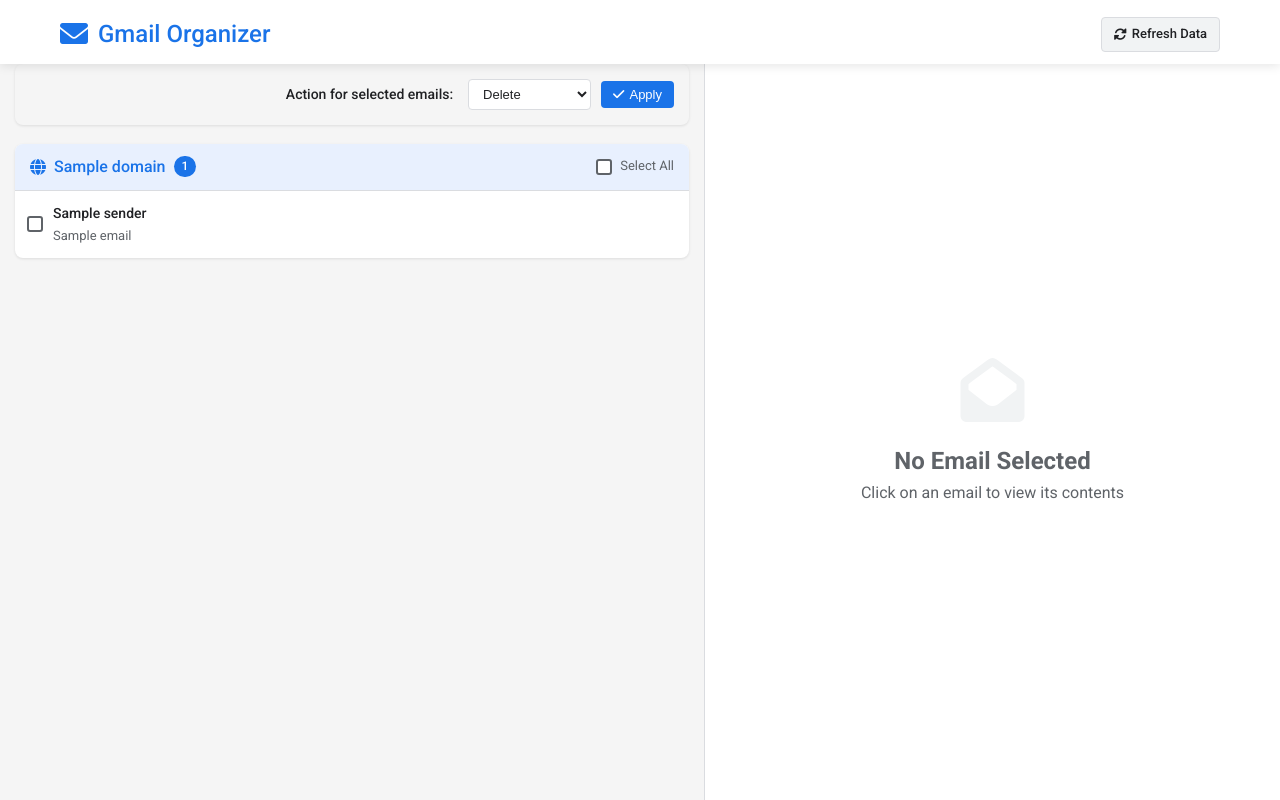
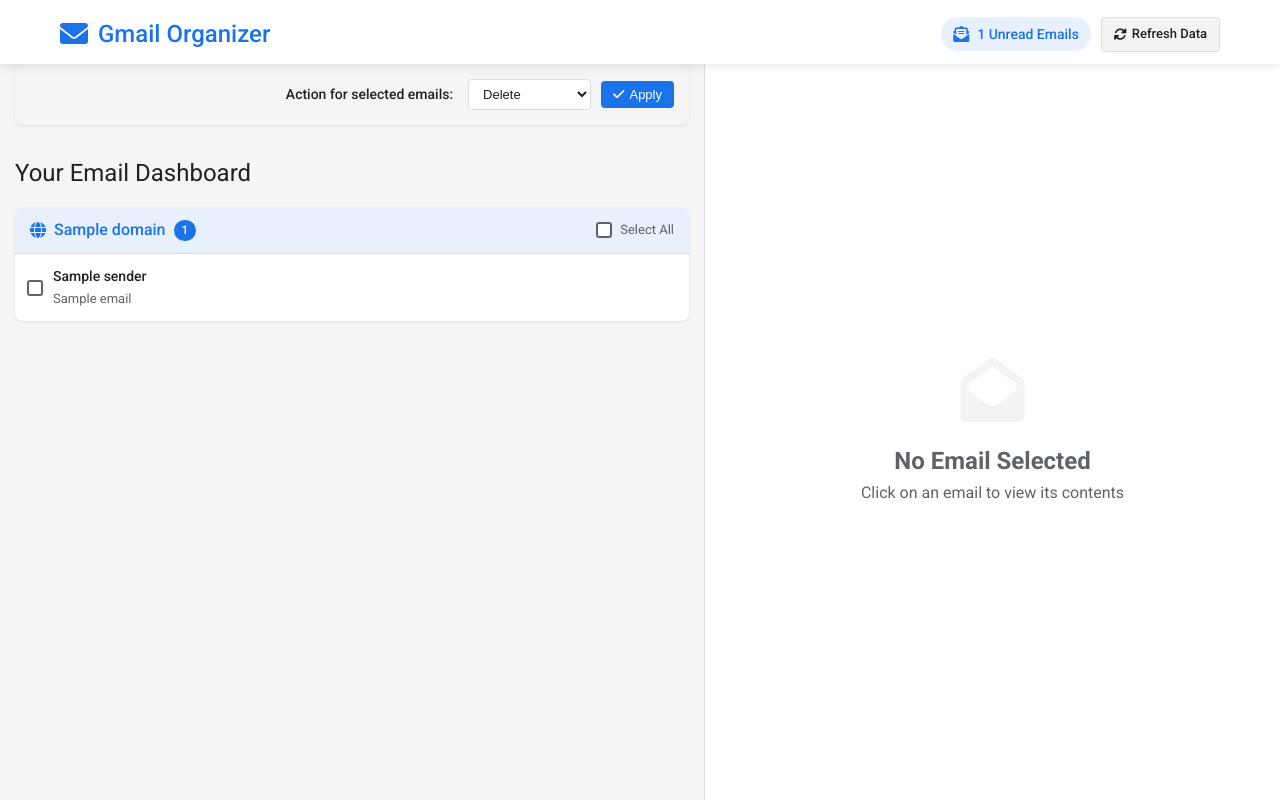
Before and after one commit to tanmaybinaykiya/gmail-organizer, a Flask app: template templates/index.html in a window 1280 px wide. Run offline with Flask 3, Linux system fonts and the light colour scheme; the template is opened without the code that fills it: most values are stand-ins (such as "Sample title", 1, 10 or a date in 2020).

Commit message:
Add unread email count display and styling

```diff
--- a/app.py
+++ b/app.py
@@ -17,6 +17,7 @@ app = Flask(__name__)
 SCOPES = ['https://mail.google.com/']
 CACHE_DIR = 'email_cache'
 CACHE_EXPIRY = 24  # Cache expiry in hours
+MAX_EMAILS = 100  # Maximum number of emails to fetch
 
 # Create cache directory if it doesn't exist
 if not os.path.exists(CACHE_DIR):
@@ -86,14 +87,30 @@ def index():
     cached_data = load_from_cache('list')
     if cached_data:
         # Sort the cached data by number of emails in each domain
-        sorted_data = dict(sorted(cached_data.items(),
+        sorted_data = dict(sorted(cached_data['grouped'].items(),
                                  key=lambda item: len(item[1]),
                                  reverse=True))
-        return render_template('index.html', grouped=sorted_data)
+        return render_template('index.html', grouped=sorted_data, total_unread=cached_data['total_unread'])
 
     # If no valid cache, fetch from Gmail API
     service = get_gmail_service()
-    results = service.users().messages().list(userId='me', maxResults=50).execute()
+
+    # Get total unread count first
+    result = service.users().messages().list(
+        userId='me',
+        q='is:unread',
+        maxResults=1
+    ).execute()
+
+    total_unread = result.get('resultSizeEstimate', 0)
+
+    # Now fetch the actual unread messages
+    results = service.users().messages().list(
+        userId='me',
+        q='is:unread',
+        maxResults=MAX_EMAILS
+    ).execute()
+
     messages = results.get('messages', [])
     email_data = []
 
@@ -113,18 +130,27 @@ def index():
         })
 
     df = pd.DataFrame(email_data)
-    # Group by domain instead of category
-    grouped = df.groupby('domain').apply(lambda x: x.to_dict(orient='records'), include_groups=False).to_dict()
 
-    # Sort the grouped data by number of emails in each domain
-    sorted_grouped = dict(sorted(grouped.items(),
-                                key=lambda item: len(item[1]),
-                                reverse=True))
+    # If no emails found, create an empty dictionary
+    if df.empty:
+        sorted_grouped = {}
+    else:
+        # Group by domain instead of category
+        grouped = df.groupby('domain').apply(lambda x: x.to_dict(orient='records'), include_groups=False).to_dict()
 
-    # Save to cache
-    save_to_cache(sorted_grouped, 'list')
+        # Sort the grouped data by number of emails in each domain
+        sorted_grouped = dict(sorted(grouped.items(),
+                                    key=lambda item: len(item[1]),
+                                    reverse=True))
 
-    return render_template('index.html', grouped=sorted_grouped)
+    # Save to cache with total unread count
+    cache_data = {
+        'grouped': sorted_grouped,
+        'total_unread': total_unread
+    }
+    save_to_cache(cache_data, 'list')
+
+    return render_template('index.html', grouped=sorted_grouped, total_unread=total_unread)
 
 # Get email content for preview
 @app.route('/email/<email_id>', methods=['GET'])
--- a/static/css/styles.css
+++ b/static/css/styles.css
@@ -163,6 +163,23 @@ header {
 .header-actions {
     display: flex;
     gap: 10px;
+    align-items: center;
+}
+
+.unread-count {
+    display: flex;
+    align-items: center;
+    gap: 8px;
+    background-color: var(--primary-light);
+    color: var(--primary);
+    padding: 6px 12px;
+    border-radius: 20px;
+    font-size: 14px;
+    font-weight: 500;
+}
+
+.unread-count i {
+    font-size: 16px;
 }
 
 .refresh-button {
@@ -473,3 +490,31 @@ button:hover {
     font-size: 13px;
     color: var(--gray);
 }
+
+.no-emails {
+    display: flex;
+    flex-direction: column;
+    align-items: center;
+    justify-content: center;
+    padding: 50px 0;
+    text-align: center;
+    color: var(--gray);
+}
+
+.no-emails i {
+    font-size: 64px;
+    color: var(--secondary);
+    margin-bottom: 20px;
+}
+
+.no-emails h2 {
+    font-size: 24px;
+    font-weight: 400;
+    margin-bottom: 10px;
+    color: var(--dark);
+}
+
+.no-emails p {
+    font-size: 16px;
+    color: var(--gray);
+}
--- a/templates/index.html
+++ b/templates/index.html
@@ -16,6 +16,10 @@
                 <span>Gmail Organizer</span>
             </div>
             <div class="header-actions">
+                <div class="unread-count">
+                    <i class="fas fa-envelope-open-text"></i>
+                    <span>{{ total_unread }} Unread Emails</span>
+                </div>
                 <a href="/clear-cache" class="refresh-button">
                     <i class="fas fa-sync-alt"></i>
                     Refresh Data
@@ -46,7 +50,9 @@
                 </div>
 
                 <div class="email-list-content">
+                    <h1>Your Email Dashboard</h1>
 
+                    {% if grouped %}
                         {% for domain, emails in grouped.items() %}
                         {% set domain_index = loop.index %}
                         <div class="domain-group">
@@ -77,6 +83,13 @@
                             </div>
                         </div>
                         {% endfor %}
+                    {% else %}
+                        <div class="no-emails">
+                            <i class="fas fa-check-circle"></i>
+                            <h2>No unread emails!</h2>
+                            <p>Your inbox is all caught up.</p>
+                        </div>
+                    {% endif %}
                 </div>
             </form>
         </div>
```
Lines whose indentation alone changed are shown as unchanged.
